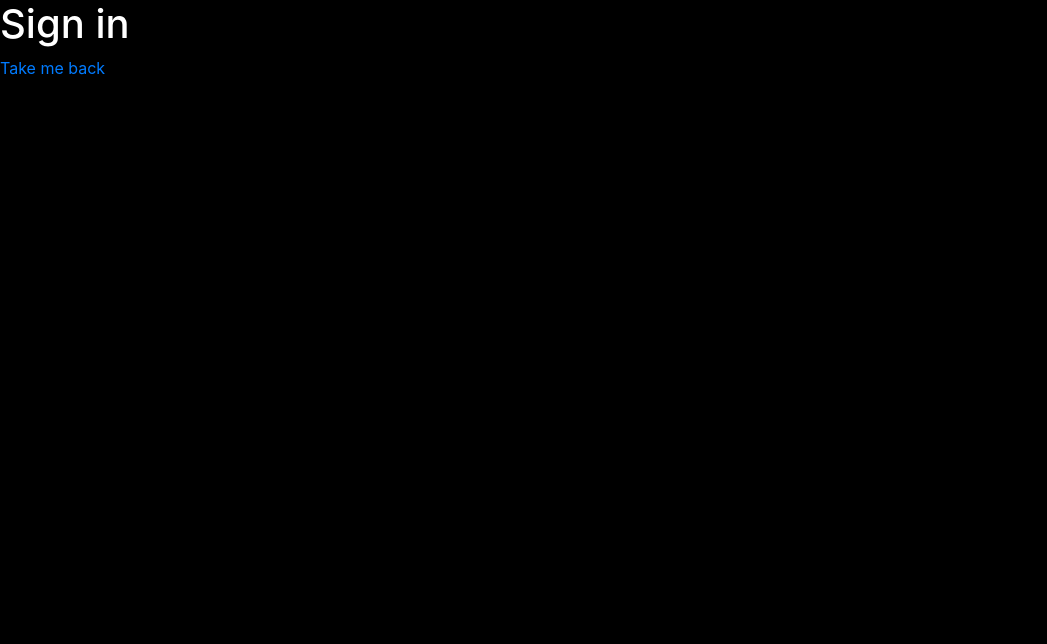
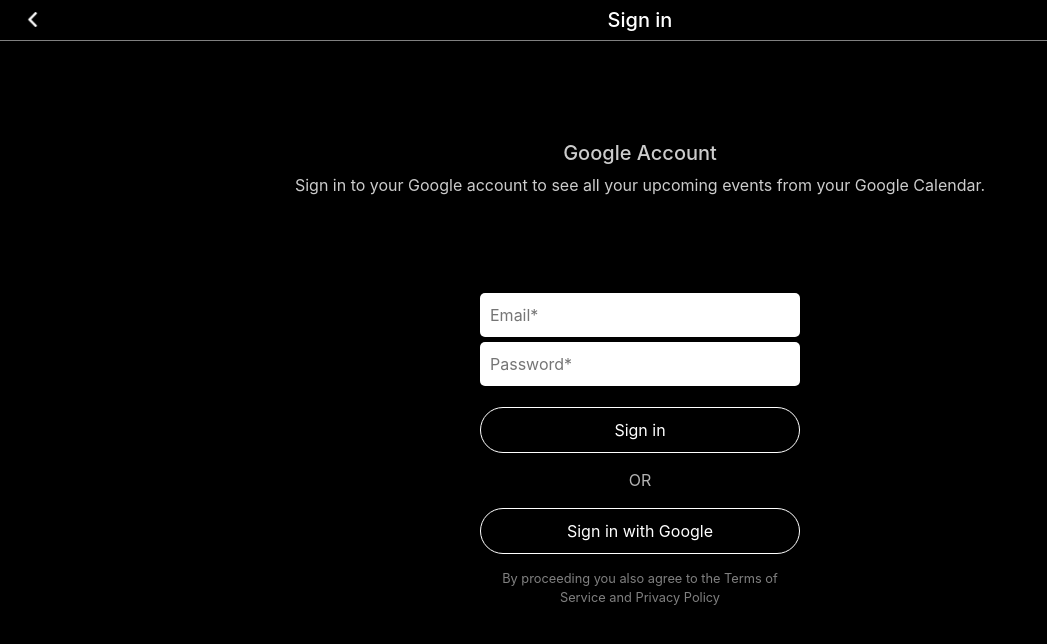
Before and after one commit to JKosk88/Desk-Organizer, a Vue app: page /login in a window 1280 px wide. Shown: the top 644 px of the page, without its empty margins (0-1047 px from the left). Built offline with nearby package versions, Linux system fonts and the light colour scheme.

Commit message:
created login screen

```diff
--- /dev/null
+++ b/src/components/CustomButton.vue
@@ -0,0 +1,26 @@
+<template>
+  <button class="btn btn-dark">{{text}}</button>
+</template>
+
+<script>
+export default {
+  props: ['text'],
+  name: 'CustomButton',
+};
+</script>
+
+<style lang="scss" scoped>
+  button {
+      width: 100%;
+      margin-bottom: 30px;
+      border-radius: 50px;
+      padding: 10px;
+      border: 1px solid white;
+      background-color: #000;
+      transition: .2s ease-in-out;
+      &:hover {
+        background-color: #fff;
+        color: #000;
+      }
+  }
+</style>
--- /dev/null
+++ b/src/components/CustomInput.vue
@@ -0,0 +1,21 @@
+<template>
+  <input :type="type" :placeholder='placeholder'>
+</template>
+
+<script>
+export default {
+  props: ['placeholder', 'type'],
+  name: 'CustomInput',
+};
+</script>
+
+<style lang="scss" scoped>
+  input {
+    width: 100%;
+    margin-bottom: 5px;
+    border-radius: 5px;
+    outline: none;
+    border: none;
+    padding: 10px;
+  }
+</style>
--- a/src/main.js
+++ b/src/main.js
@@ -2,9 +2,14 @@
 import { BootstrapVue, IconsPlugin } from 'bootstrap-vue';
 import App from './App.vue';
 import router from './router';
+import CustomButton from './components/CustomButton.vue';
+import CustomInput from './components/CustomInput.vue';
 import './registerServiceWorker';
 import 'bootstrap/dist/css/bootstrap.css';
 import 'bootstrap-vue/dist/bootstrap-vue.css';
+
+Vue.component('CustomButton', CustomButton);
+Vue.component('CustomInput', CustomInput);
 
 Vue.use(BootstrapVue);
 Vue.use(IconsPlugin);
--- a/src/views/Home.vue
+++ b/src/views/Home.vue
@@ -1,23 +1,24 @@
 <template>
-    <div class="home d-flex">
+    <div class="root d-flex">
       <b-container class="text-center" fluid="sm">
         <div class="logo-container">
           <div>
           <h1>
-            Desk Organizer
+            Desk <br>
+            Organizer
           </h1>
           </div>
           <div class="logo-container__image">
-            <img class="img-fluid" src='../assets/logo.png'/>
+            <img alt="logo image" class="img-fluid" src='../assets/logo.png'/>
           </div>
         </div>
         <div class="buttons-container">
           <router-link to="/Login">
-            <button class="btn btn-dark w-90">Sign in</button>
+            <CustomButton text="Sign in"/>
           </router-link>
           <br>
           <router-link to="/About">
-            <button class="btn btn-dark w-90">Sign up</button>
+            <CustomButton text="Sign up"/>
           </router-link>
         </div>
       </b-container>
@@ -31,7 +32,7 @@
 </script>
 
 <style lang="scss" scoped>
-  .home {
+  .root {
     height: 100vh;
     background-color: #000;
     color: #fff;
@@ -42,6 +43,7 @@
     align-items: center;
     justify-content: center;
     text-align: right;
+    width: 80%;
     margin-top: 100px;
     h1 {
       font-weight: 300;
@@ -51,6 +53,12 @@
       max-width: 25%;
       margin-left: 10px;
     }
+    @media (min-width: 1250px) {
+      position: absolute;
+      top: 15%;
+      transform: translateX(-50%);
+      left: 50%;
+    }
   }
   .buttons-container {
     position: absolute;
@@ -58,13 +66,11 @@
     width: 80%;
     left: 50%;
     transform: translateX(-50%);
-    button {
-      width: 100%;
-      margin-bottom: 30px;
-      border-radius: 50px;
-      padding: 10px;
-      border: 1px solid white;
-      background-color: #000;
+    @media (min-width: 900px) {
+      max-width: 40%;
+    }
+    @media (min-width: 1250px) {
+      max-width: 25%;
     }
   }
 </style>
--- a/src/views/Login.vue
+++ b/src/views/Login.vue
@@ -1,20 +1,81 @@
 <template>
-    <div class="home">
-        <h1>Sign in</h1>
-        <router-link to="/Home">Take me back</router-link>
+    <div class="root">
+      <div class="top-container text-center">
+        <router-link class="back-arrow" to="/Home">
+          <button class="btn btn-dark">
+            <img alt="left arrow to return" src='../assets/left-arrow.png' class="img-fluid"/>
+          </button>
+        </router-link>
+          <h5 class="pt-2">Sign in</h5>
+      </div>
+      <div class="spacer mt-2"></div>
+      <b-container class="text-center" fluid="sm">
+        <div class="information-text">
+          <h5>Google Account</h5>
+          <p>Sign in to your Google account to see all your upcoming events
+            from your Google Calendar.</p>
+        </div>
+        <div class="functional-container">
+          <CustomInput placeholder="Email*"/>
+          <CustomInput type="password" placeholder="Password*"/>
+          <CustomButton class="custom-btn mt-3" text="Sign in"/>
+          <p style="opacity: .7">OR</p>
+          <CustomButton class="custom-btn" text="Sign in with Google"/>
+          <p style="opacity: .5; font-size: .8rem;">
+            By proceeding you also agree to the Terms of Service
+            and Privacy Policy</p>
+        </div>
+      </b-container>
     </div>
 </template>
 
 <script>
 export default {
-  name: 'Home',
+  name: 'Login',
 };
 </script>
 
 <style lang="scss" scoped>
-.home {
+.root {
   height: 100vh;
   background-color: #000;
   color: white;
 }
+.back-arrow {
+  position: absolute;
+  left: 1%;
+}
+.top-container {
+  .btn {
+    background-color: #000;
+    border: none;
+    img {
+      max-height: 15px;
+    }
+  }
+}
+.information-text {
+  margin-top: 100px;
+  opacity: .8;
+}
+.spacer {
+  height: 1px;
+  background-color: #fff;
+  opacity: .5;
+}
+.custom-btn {
+  margin-bottom: 15px;
+}
+.functional-container {
+  margin-top: 80px;
+  @media (min-width: 900px) {
+    position: absolute;
+  left: 50%;
+  transform: translateX(-50%);
+      max-width: 40%;
+  }
+  @media (min-width: 1250px) {
+      max-width: 25%;
+  }
+}
 </style>
```
Also changed, not shown: src/assets/left-arrow.png (added).
